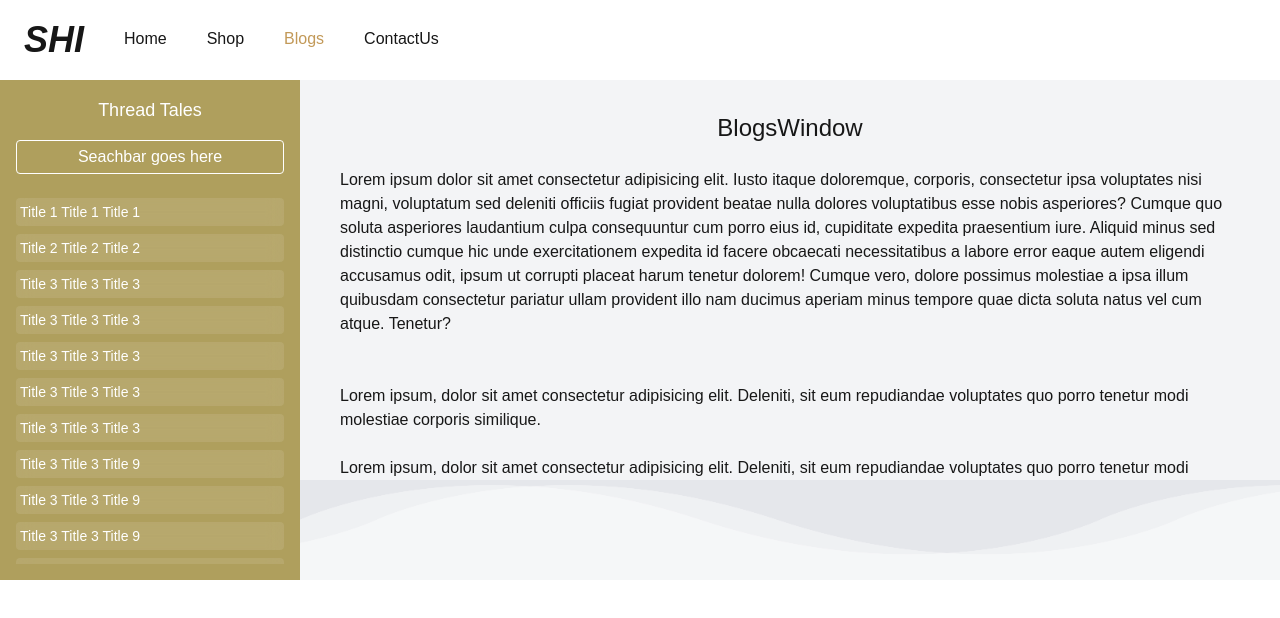
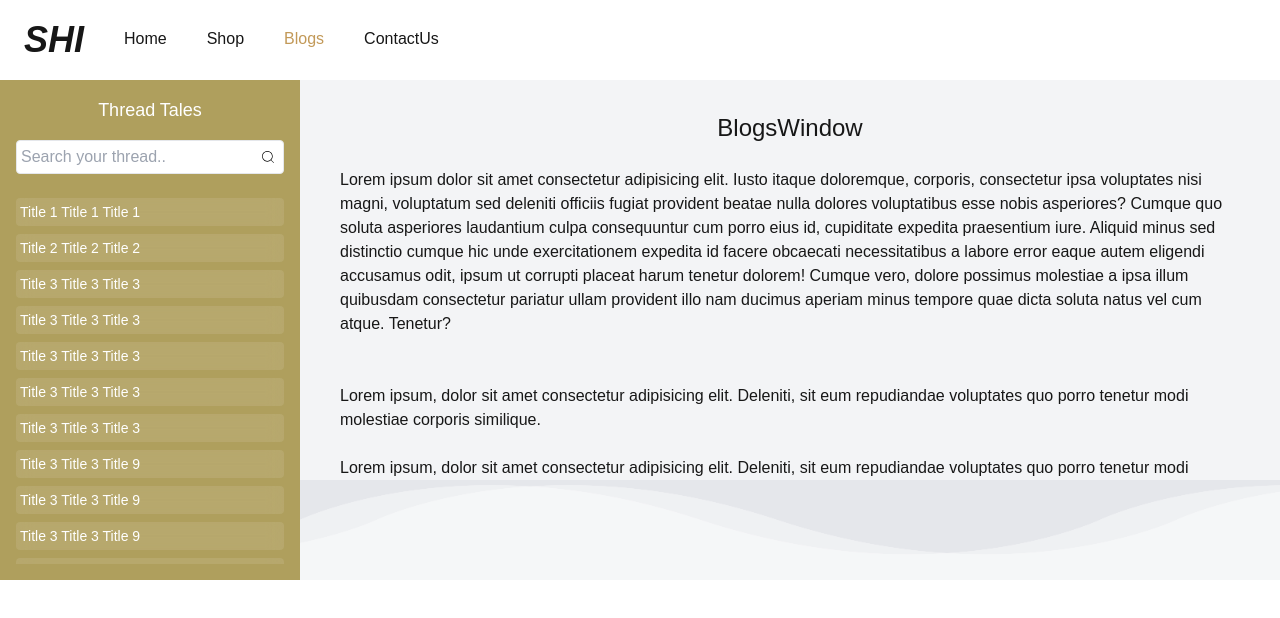
Before and after one commit to satyahandloomindustries/satya-handloom-industries-fe, a Next.js app: page /blogs in a window 1280 px wide. Shown: the top 618 px of the page. Built offline with nearby package versions, Linux system fonts and the light colour scheme.

Commit message:
searchbar init

```diff
--- a/app/blogs/components/BlogsPanel/index.jsx
+++ b/app/blogs/components/BlogsPanel/index.jsx
@@ -1,4 +1,5 @@
 import React from 'react';
+import { CiSearch } from "react-icons/ci";
 
 const mockData = [
   'Title 1 Title 1  Title 1',
@@ -27,9 +28,11 @@ const BlogsPanel = () => {
       style={{ backgroundColor: 'rgb(175, 159, 93)' }}
     >
       <div className="text-center text-lg">Thread Tales</div>
-      <div className="text-center border border-white rounded mt-4 p-1">
-        Seachbar goes here
+      <div className='relative w-full'>
+      <input id="search"name="search" placeholder='Search your thread..' className="border rounded mt-4 p-1 text-shi_brown focus:outline-none cursor-default w-full pr-10"/>
+      <CiSearch className='absolute right-2 top-1/2 text-black'/>
       </div>
+
       <div className="h-full mt-6 space-y-2 overflow-y-scroll scrollbar-rounded scrollbar-thin scrollbar-thumb-gray-100 scrollbar-track-transparent">
         {mockData.map((item, index) => (
           <div
--- a/app/contactUs/components/ContactUsForm/index.jsx
+++ b/app/contactUs/components/ContactUsForm/index.jsx
@@ -27,7 +27,7 @@ const ContactUsForm = () => {
 
     emailjs.sendForm(service_id, template_id, form.current, public_key).then(
       () => {
-        form.current.reset();
+        form.current?.reset();
         addToast('Message sent successfully!', toastTypes.SUCCESS);
       },
       (error) => {
--- a/app/globals.css
+++ b/app/globals.css
@@ -27,4 +27,5 @@ body {
 html,
 body {
   height: 100%;
+ cursor: default;
 }
```
